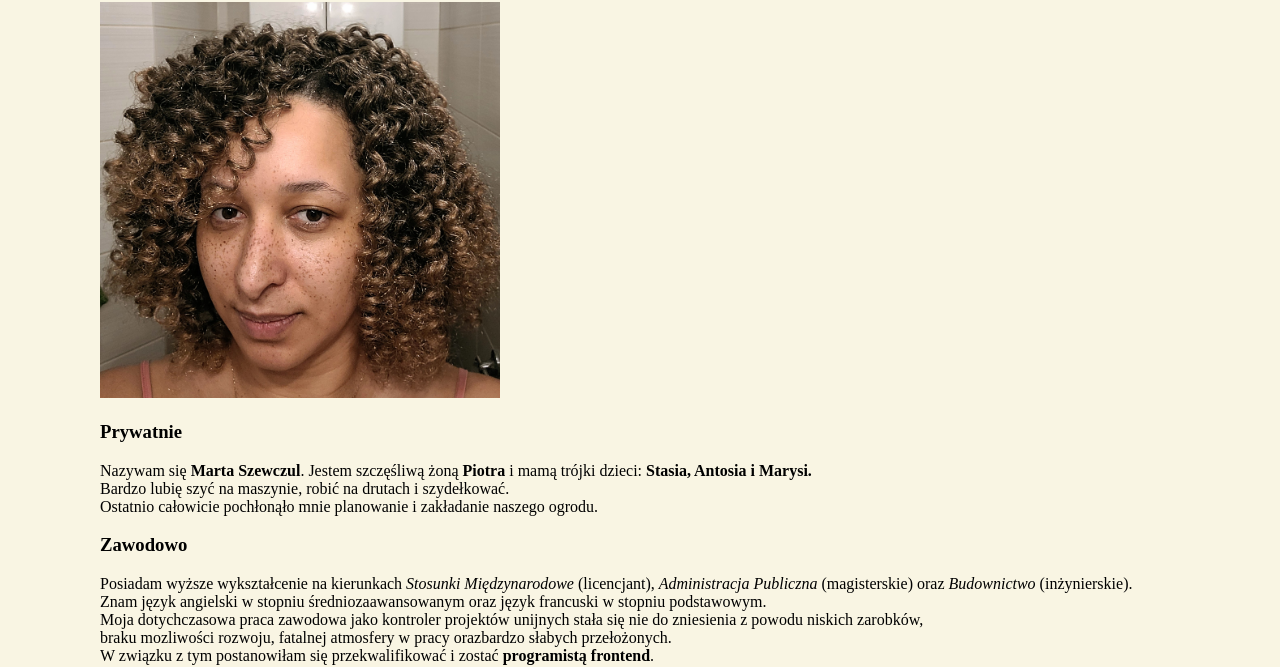
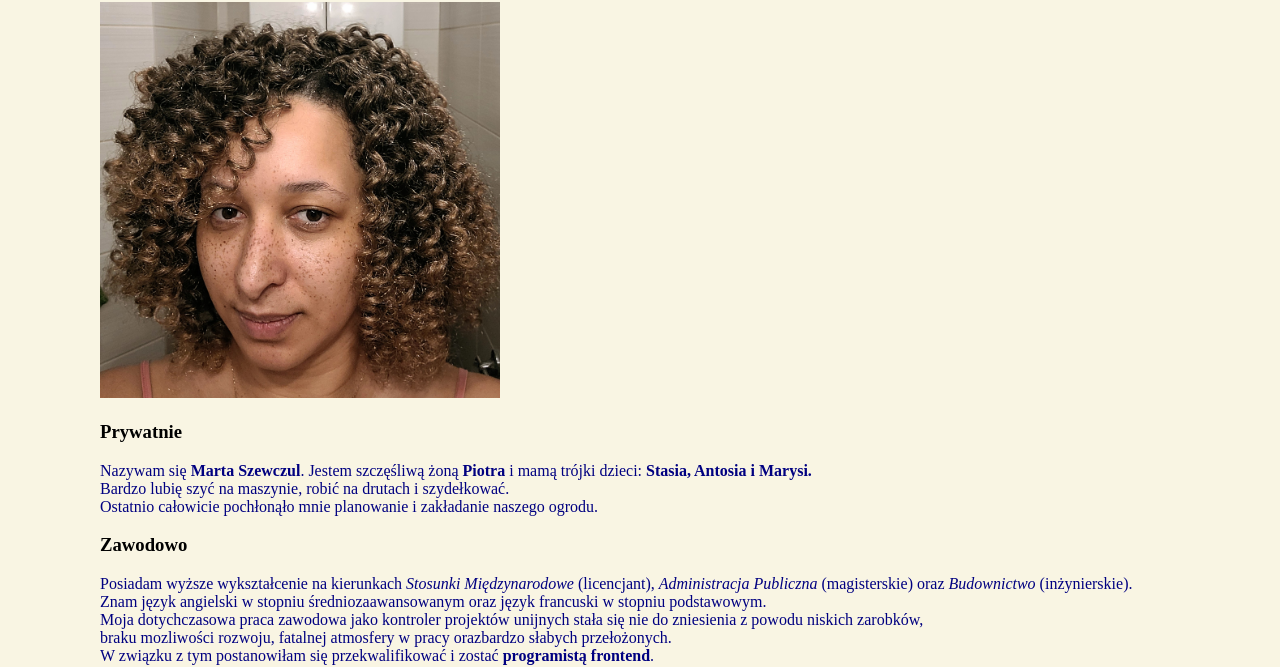
Before and after one commit to martaszewczul/homepage, a plain HTML site: page index.html in a window 1280 px wide. Shown: the part 151-818 px from the top of the page. Drawn offline with Linux system fonts and the light colour scheme.

Commit message:
p color change

```diff
--- a/style.css
+++ b/style.css
@@ -26,3 +26,6 @@ h1 {
 .external-link {
     background: #BC8DA7;
 }
+p{
+    color: navy;
+}
```
